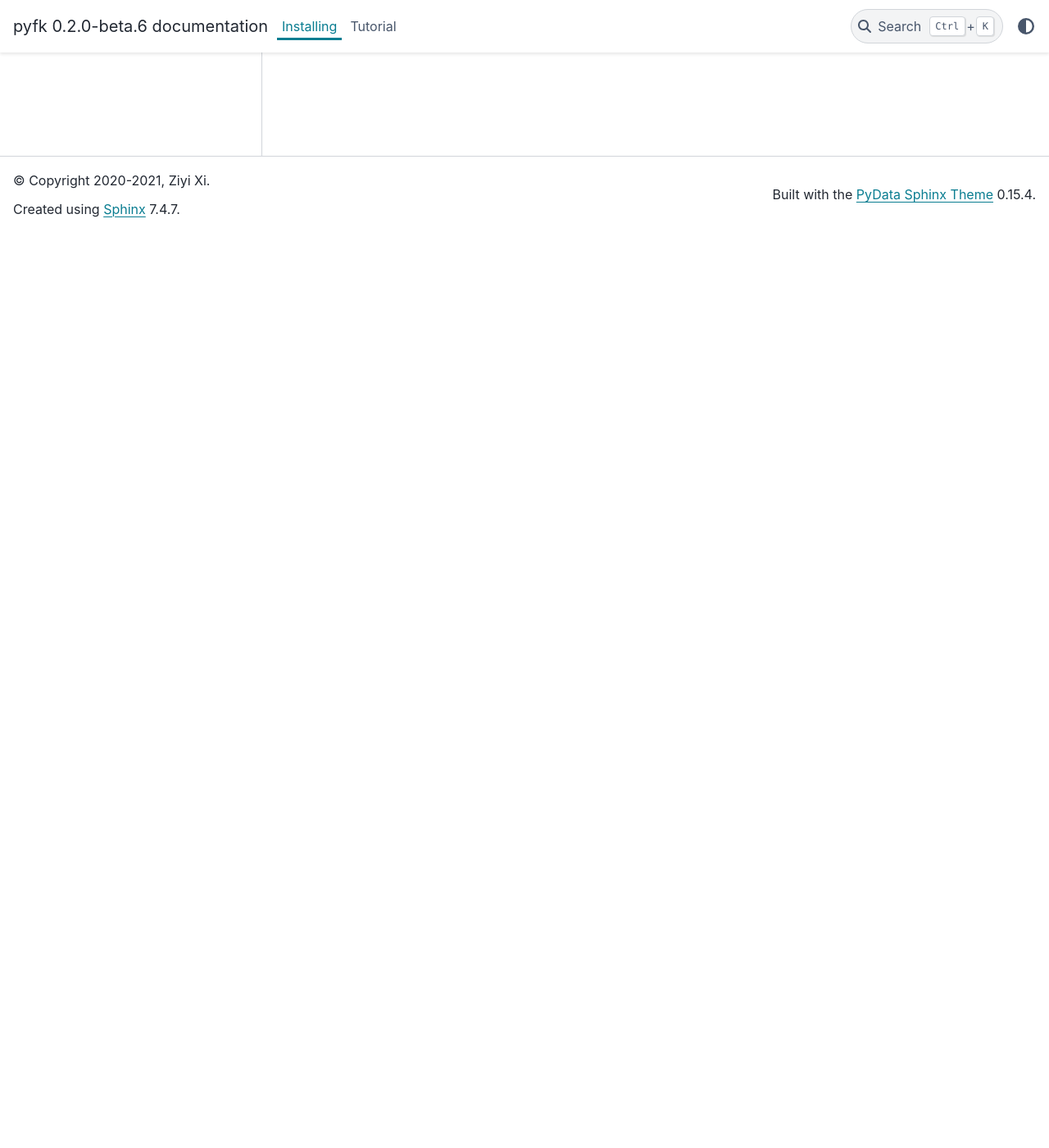
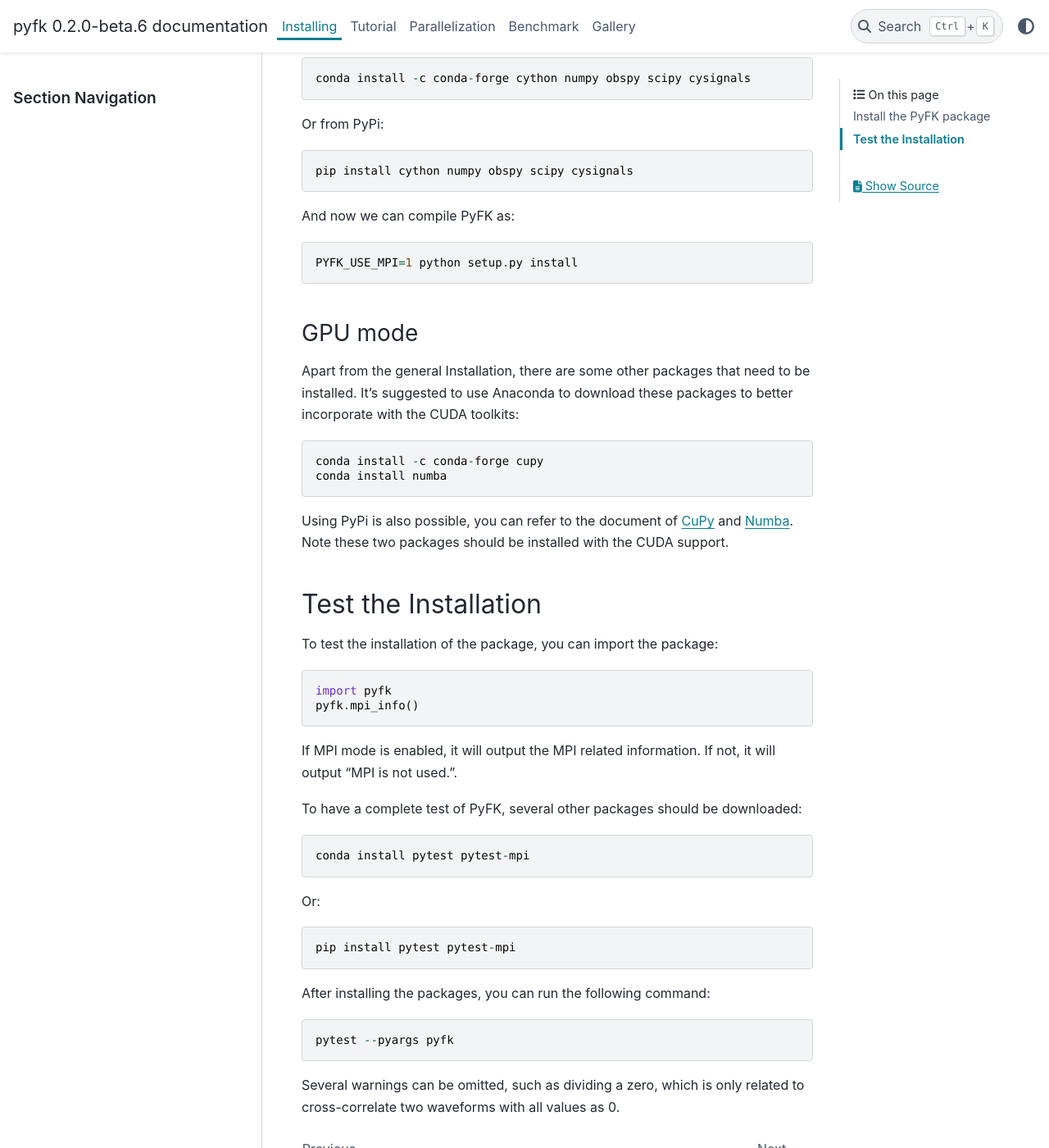
Before and after one commit to ziyixi/pyfk, a Sphinx documentation site: the page built from docs/introduction/install.rst, in a window 1280 px wide and 1400 px high, scrolled down 1116 px. Shown: the whole window at 82% size. Built offline with Sphinx 7.4.7 and the PyData theme 0.15.4, drawn with Linux system fonts in a browser that asks for light colours; pages that are not in the unit, such as notebooks, are missing from menus; some of the changed text lies outside the part shown.

Commit message:
[update] update the package document

```diff
--- /dev/null
+++ b/docs/benchmark/benchmark.rst
@@ -0,0 +1,4 @@
+.. _benchmark:
+
+Benchmark
+==========
--- a/docs/conf.py
+++ b/docs/conf.py
@@ -52,7 +52,7 @@ autoapi_dirs = ['../pyfk']
 autodoc_typehints = 'description'
 autoapi_python_class_content = "init"
 autoapi_member_order = "groupwise"
-autoapi_keep_files = False
+autoapi_keep_files = True
 autosectionlabel_maxdepth = 4
 
 # Add any paths that contain templates here, relative to this directory.
--- /dev/null
+++ b/docs/gallery/gallery.rst
@@ -0,0 +1,4 @@
+.. _gallery:
+
+Gallery
+==========
--- a/docs/introduction/install.rst
+++ b/docs/introduction/install.rst
@@ -3,7 +3,77 @@
 Installing
 ==========
 
-The Python Environment
+Install the PyFK package
 -------------------------
 
 The supported Python versions include 3.6, 3.7, and 3.8. Python 2 is not supported. Versions prior (include) 3.5 are not supported as f-string is widely used in the package configuration. Versions after (include) 3.9 are not supported as the Cython compatible issue.
+
+Currently, the package is only supported on Unix-like systems, including Mac and Linux. Windows is not supported as VS compiler doesn't support the C99 standard of "complex.h", which is used in the package. Other platforms such as Mac OS with M1 chip might be supported through installing from PyPi or the source, but it has not been tested.
+
+General Installation
+^^^^^^^^^^^^^^^^^^^^^^^^
+
+To install the package on serial mode and the GPU parallel mode, you can install from PyPi::
+
+    pip install pyfk
+
+Anaconda environment is also supported::
+
+    conda install -c ziyixi pyfk
+
+MPI Mode
+^^^^^^^^^^^^^^^^^
+
+It's required to compile from the source directly to install the MPI mode.
+
+Firstly we need download the package::
+
+    git clone https://github.com/ziyixi/pyfk
+    cd pyfk
+
+Some dependencies should be installed before compiling PyFK::
+
+    conda install -c conda-forge cython numpy obspy scipy cysignals
+
+Or from PyPi::
+
+    pip install cython numpy obspy scipy cysignals
+
+And now we can compile PyFK as::
+
+    PYFK_USE_MPI=1 python setup.py install
+
+GPU mode
+^^^^^^^^^^^^^^^^^^^^^
+
+Apart from the general Installation, there are some other packages that need to be installed. It's suggested to use Anaconda to download these packages to better incorporate with the CUDA toolkits::
+
+    conda install -c conda-forge cupy
+    conda install numba
+
+Using PyPi is also possible, you can refer to the document of `CuPy <https://docs.cupy.dev/en/stable/install.html>`__ and `Numba <https://numba.pydata.org/numba-doc/latest/user/installing.html#installing-using-pip-on-x86-x86-64-platforms>`__. Note these two packages should be installed with the CUDA support.
+
+
+Test the Installation
+---------------------------
+
+To test the installation of the package, you can import the package::
+
+    import pyfk
+    pyfk.mpi_info()
+
+If MPI mode is enabled, it will output the MPI related information. If not, it will output "MPI is not used.".
+
+To have a complete test of PyFK, several other packages should be downloaded::
+
+    conda install pytest pytest-mpi
+
+Or::
+
+    pip install pytest pytest-mpi
+
+After installing the packages, you can run the following command::
+
+    pytest --pyargs pyfk
+
+Several warnings can be omitted, such as dividing a zero, which is only related to cross-correlate two waveforms with all values as 0.
```
Also changed, not shown: README.rst (+4 -3 lines), docs/index.rst (+21 -0 lines), docs/introduction/tutorial.rst (+22 -41 lines), docs/parallel/parallel.rst (added, +55 -0 lines), 1 other file.
